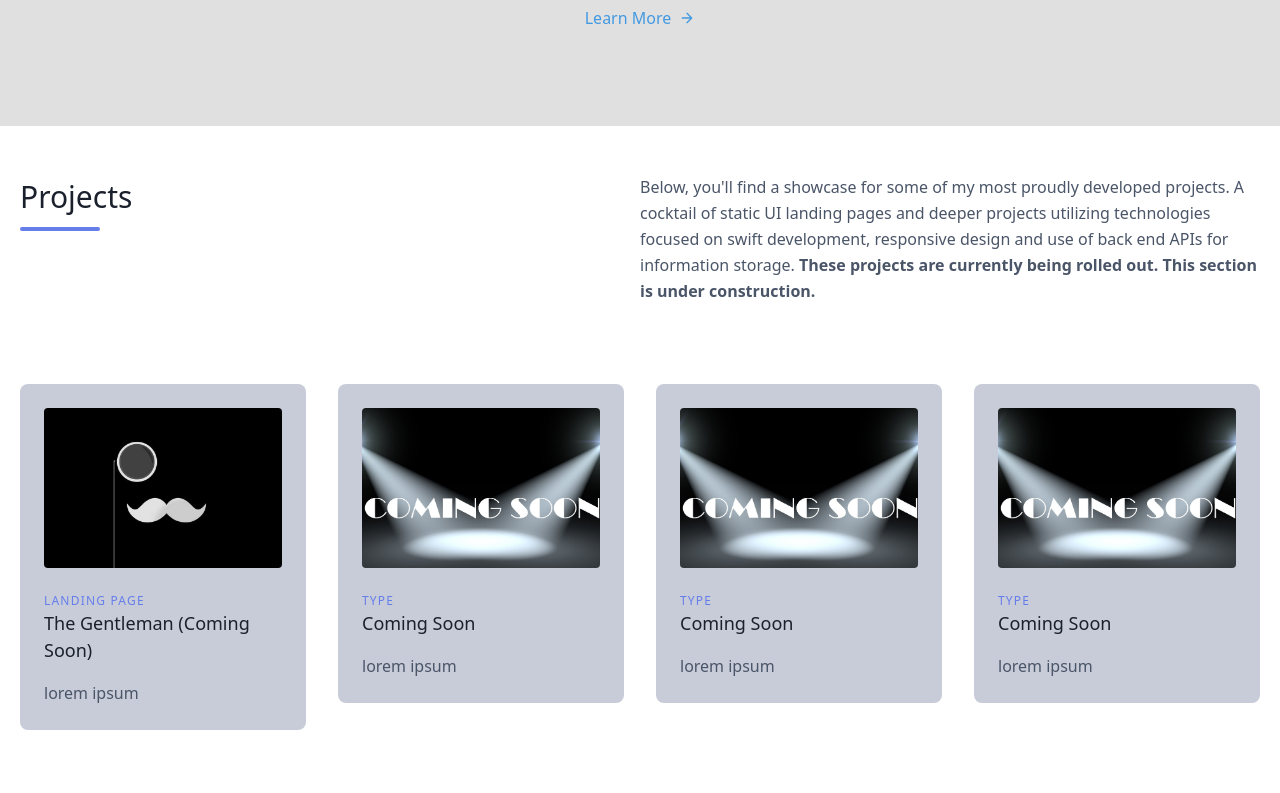
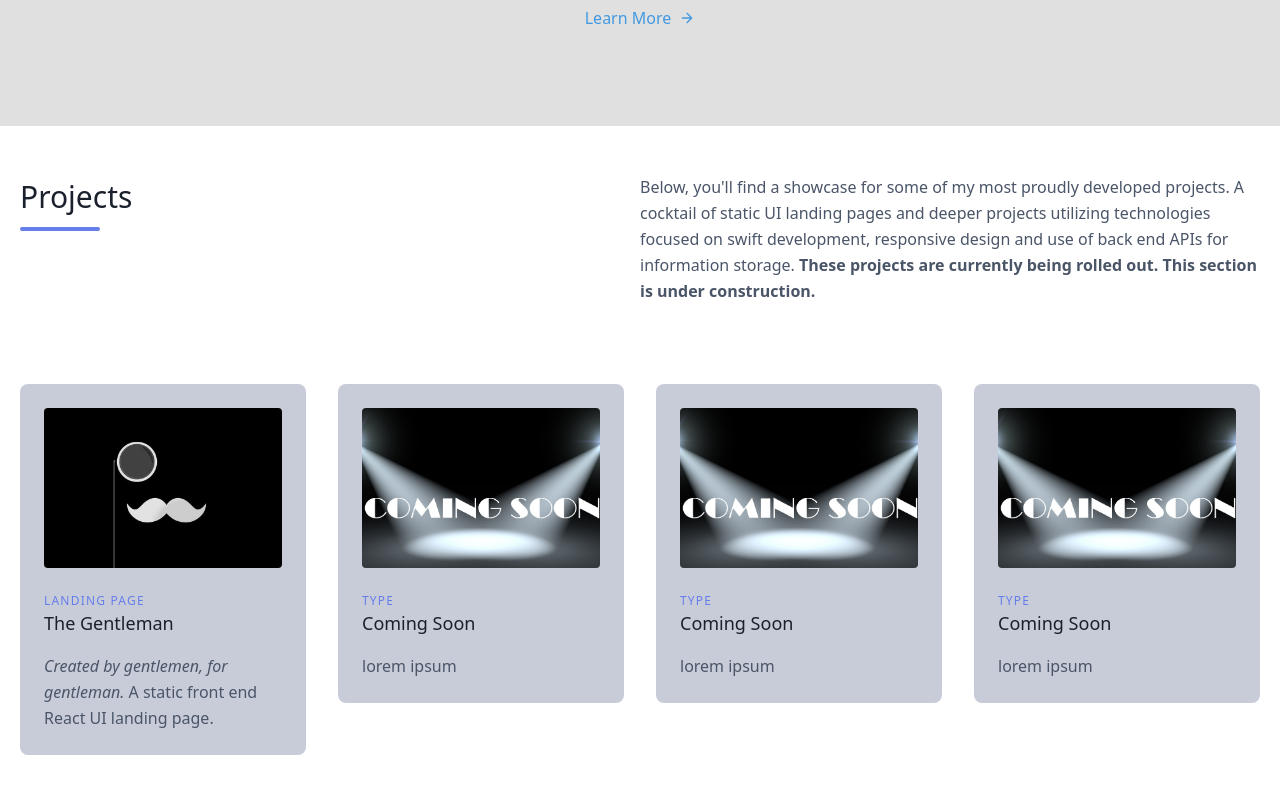
Before and after one commit to MatthewPalmer9/mrp-technologies, a React (Create React App) app: page / in a window 1280 px wide. Shown: the part 1675-2468 px from the top of the page. Built offline with nearby package versions, Linux system fonts and the light colour scheme; a web font is replaced by a local one.

Commit message:
Adding a deployed project to the projects section.

```diff
--- a/src/Projects.js
+++ b/src/Projects.js
@@ -18,10 +18,10 @@ export default class Projects extends Component {
                         <div className="flex flex-wrap -m-4">
                         <div className="xl:w-1/4 md:w-1/2 p-4">
                             <div className="projectBox bg-gray-100 p-6 rounded-lg">
-                                <a href="#"><img className="h-40 rounded w-full object-cover object-center mb-6" src={TheGentleman} alt="content"></img></a>
+                                <a href="https://the-gentleman.vercel.app/"><img className="h-40 rounded w-full object-cover object-center mb-6" src={TheGentleman} alt="content"></img></a>
                                 <h3 className="tracking-widest text-indigo-500 text-xs font-medium title-font">LANDING PAGE</h3>
-                                <h2 className="text-lg text-gray-900 font-medium title-font mb-4"><a href="#">The Gentleman (Coming Soon)</a></h2>
-                                <p className="leading-relaxed text-base">lorem ipsum</p>
+                                <h2 className="text-lg text-gray-900 font-medium title-font mb-4"><a href="https://the-gentleman.vercel.app/">The Gentleman</a></h2>
+                                <p className="leading-relaxed text-base"><em>Created by gentlemen, for gentleman.</em> A static front end React UI landing page.</p>
                             </div>
                         </div>
                         <div className="xl:w-1/4 md:w-1/2 p-4">
```
